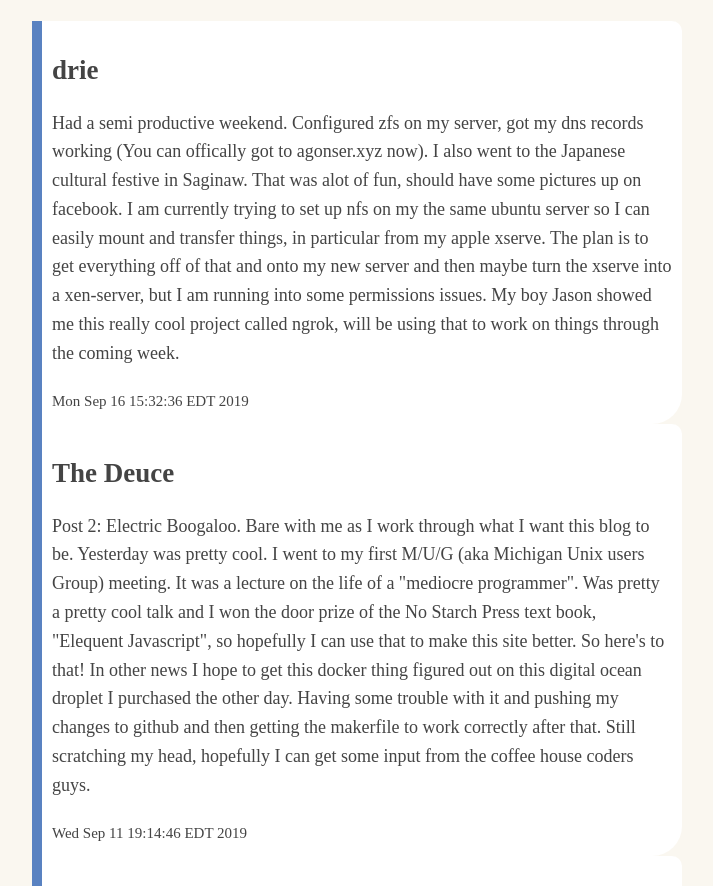
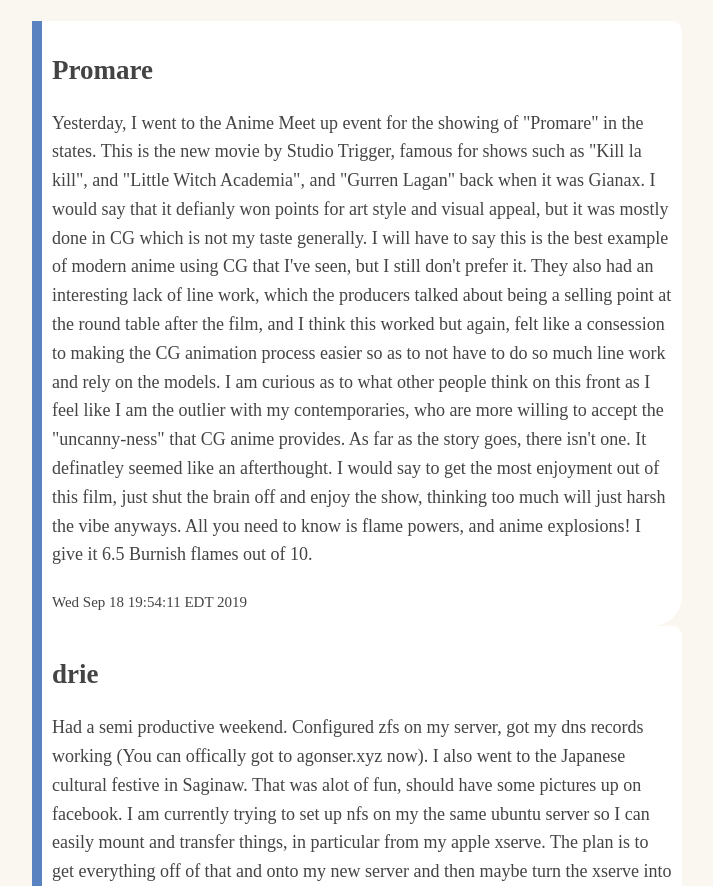
Before and after one commit to mechpilotace/site-blog, a plain HTML site: page blog.html in a window 1280 px wide. Shown: the part 86-972 px from the top of the page, without its empty margins (283-996 px from the left). Drawn offline with Linux system fonts and the light colour scheme.

Commit message:
Blog post 4: Promare

```diff
--- a/blog.html
+++ b/blog.html
@@ -8,13 +8,20 @@
 </head>
 <h1>Alexander Gonser</h1>
 <div class="entry">
+  <h2 id="Promare">Promare</h2>
+  <small></small>
+  <p>Yesterday, I went to the Anime Meet up event for the showing of "Promare" in the states. This is the new movie by Studio Trigger, famous for shows such as "Kill la kill", and "Little Witch Academia", and "Gurren Lagan" back when it was Gianax.  I would say that it defianly won points for art style and visual appeal, but it was mostly done in CG which is not my taste generally. I will have to say this is the best example of modern anime using CG that I've seen, but I still don't prefer it. They also had an interesting lack of line work, which the producers talked about being a selling point at the round table after the film, and I think this worked but again, felt like a consession to making the CG animation process easier so as to not have to do so much line work and rely on the models. I am curious as to what other people think on this front as I feel like I am the outlier with my contemporaries, who are more willing to accept the "uncanny-ness" that CG anime provides.
+As far as the story goes, there isn't one. It definatley seemed like an afterthought. I would say to get the most enjoyment out of this film, just shut the brain off and enjoy the show, thinking too much will just harsh the vibe anyways. All you need to know is flame powers, and anime explosions!  I give it 6.5 Burnish flames out of 10.
+  </p>
+  <small>Wed Sep 18 19:54:11 EDT 2019</small>
+ </div>
+<div class="entry">
  <h2 id="drie">drie</h2>
  <small></small>
  <p>Had a semi productive weekend. Configured zfs on my server, got my dns records working (You can offically got to agonser.xyz now). I also went to the Japanese cultural festive in Saginaw. That was alot of fun, should have some pictures up on facebook.  I am currently trying to set up nfs on my the same ubuntu server so I can easily mount and transfer things, in particular from my apple xserve.  The plan is to get everything off of that and onto my new server and then maybe turn the xserve into a xen-server, but I am running into some permissions issues.  My boy Jason showed me this really cool project called ngrok, will be using that to work on things through the coming week.
  </p>
  <small>Mon Sep 16 15:32:36 EDT 2019</small>
  </div>
-
 <div class="entry">
   <h2 id="the-deuce">The Deuce</h2>
   <small></small>
```
